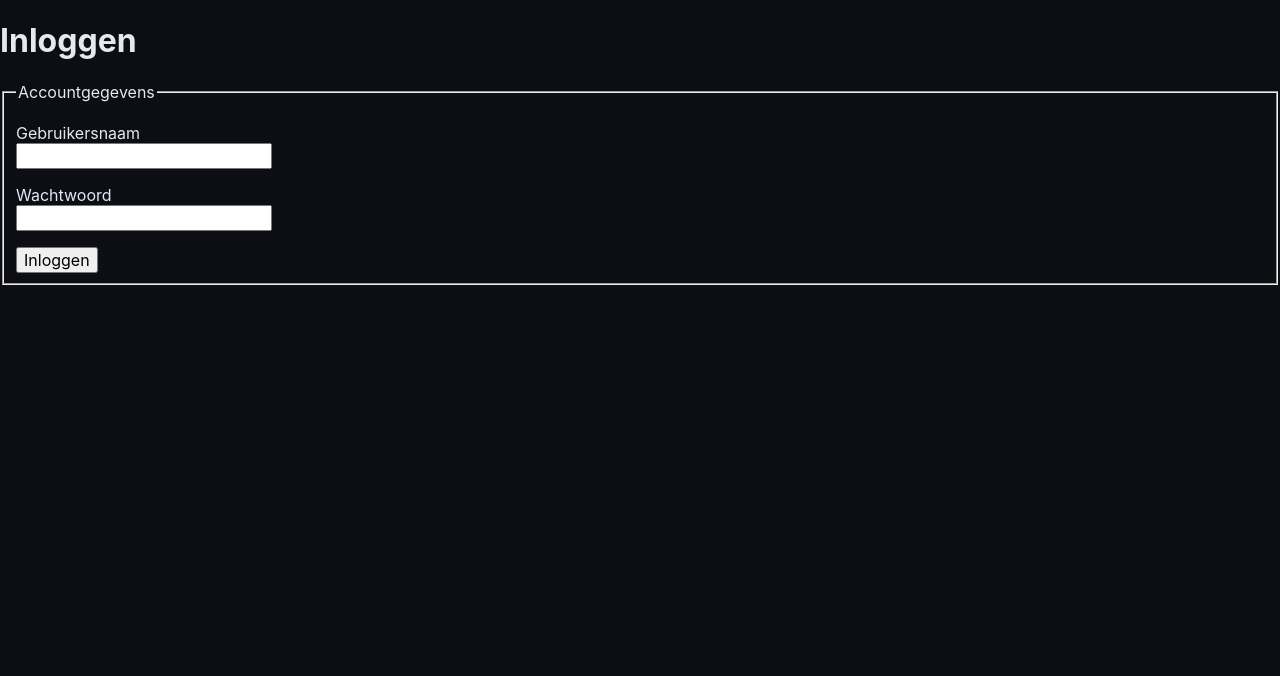
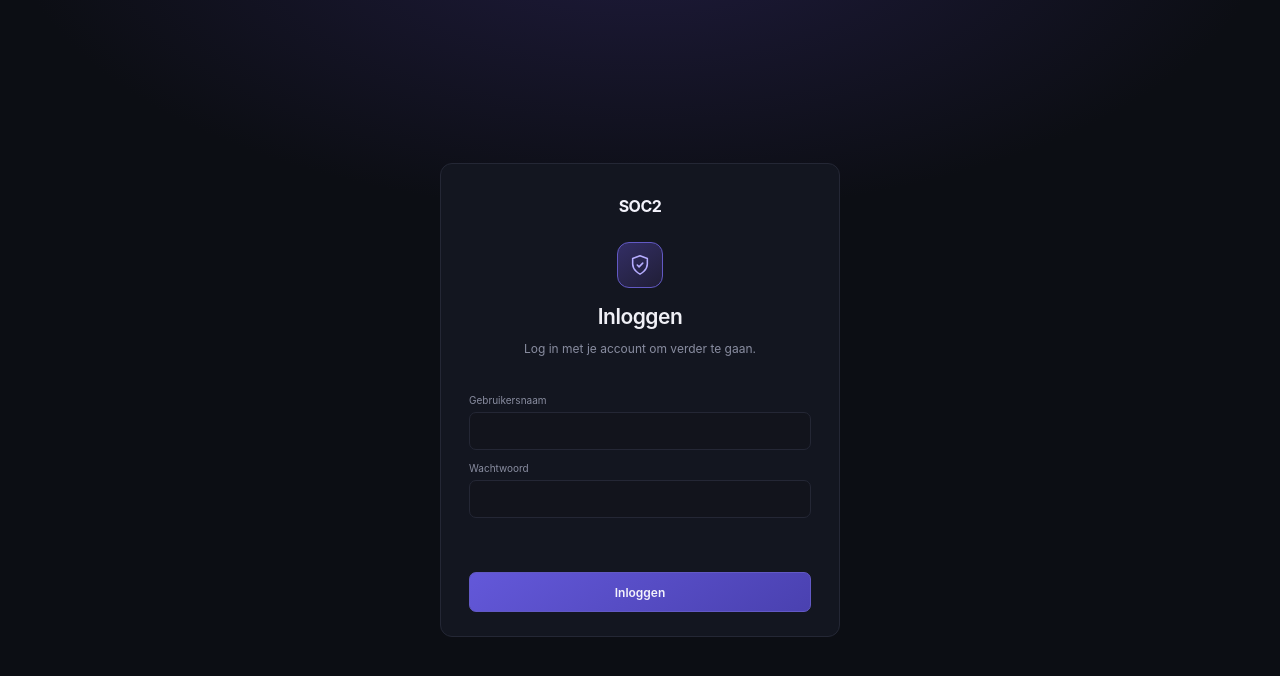
Before and after one commit to Andretjuhh/SOC2, a React (Vite) app in the folder frontend/: page /login in a window 1280 px wide. Shown: the top 676 px of the page. Built offline with nearby package versions, Linux system fonts and the light colour scheme.

Commit message:
Style login page using existing MFA design

```diff
--- a/frontend/src/pages/LoginPage.jsx
+++ b/frontend/src/pages/LoginPage.jsx
@@ -1,5 +1,7 @@
 import { useState } from 'react'
 import { useLocation, useNavigate } from 'react-router-dom'
+import Icon from '../layouts/Icon.jsx'
+import '../styles/Mfa.css'
 
 function LoginPage() {
   const navigate = useNavigate()
@@ -55,18 +57,20 @@ function LoginPage() {
   }
 
   return (
-    <main>
-      <h1>Inloggen</h1>
+    <main className="mfa-page">
+      <section className="mfa-card" aria-labelledby="login-titel">
+        <span className="mfa-brand">SOC2</span>
+        <span className="mfa-icon"><Icon name="shield" size={22} /></span>
+        <h1 id="login-titel">Inloggen</h1>
+        <p className="mfa-uitleg">Log in met je account om verder te gaan.</p>
 
-      {state?.melding && <p role="status">{state.melding}</p>}
+        {state?.melding && <p className="mfa-uitleg" role="status">{state.melding}</p>}
 
-      <form onSubmit={handleLogin} aria-busy={bezig}>
-        <fieldset disabled={bezig}>
-          <legend>Accountgegevens</legend>
-          <p>
-            <label htmlFor="gebruikersnaam">Gebruikersnaam</label>
-            <br />
+        <form onSubmit={handleLogin} aria-busy={bezig}>
+          <fieldset className="mfa-accountvelden" aria-label="Accountgegevens" disabled={bezig}>
+            <label className="mfa-label" htmlFor="gebruikersnaam">Gebruikersnaam</label>
             <input
+              className="mfa-input"
               id="gebruikersnaam"
               name="gebruikersnaam"
               autoComplete="username"
@@ -74,11 +78,9 @@ function LoginPage() {
               onChange={(event) => setGebruikersnaam(event.target.value)}
               required
             />
-          </p>
-          <p>
-            <label htmlFor="wachtwoord">Wachtwoord</label>
-            <br />
+            <label className="mfa-label" htmlFor="wachtwoord">Wachtwoord</label>
             <input
+              className="mfa-input"
               id="wachtwoord"
               name="wachtwoord"
               type="password"
@@ -87,12 +89,11 @@ function LoginPage() {
               onChange={(event) => setWachtwoord(event.target.value)}
               required
             />
-          </p>
-          <button type="submit">{bezig ? 'Bezig met inloggen...' : 'Inloggen'}</button>
-        </fieldset>
-      </form>
-
-      {fout && <p role="alert">{fout}</p>}
+            <p className="mfa-fout" role="alert">{fout}</p>
+            <button className="mfa-knop" type="submit">{bezig ? 'Bezig met inloggen...' : 'Inloggen'}</button>
+          </fieldset>
+        </form>
+      </section>
     </main>
   )
 }
--- a/frontend/src/styles/Mfa.css
+++ b/frontend/src/styles/Mfa.css
@@ -57,6 +57,13 @@
 
 .mfa-card form {
   width: 100%;
+}
+
+.mfa-accountvelden {
+  min-width: 0;
+  margin: 0;
+  padding: 0;
+  border: 0;
 }
 
 .mfa-velden {
```
